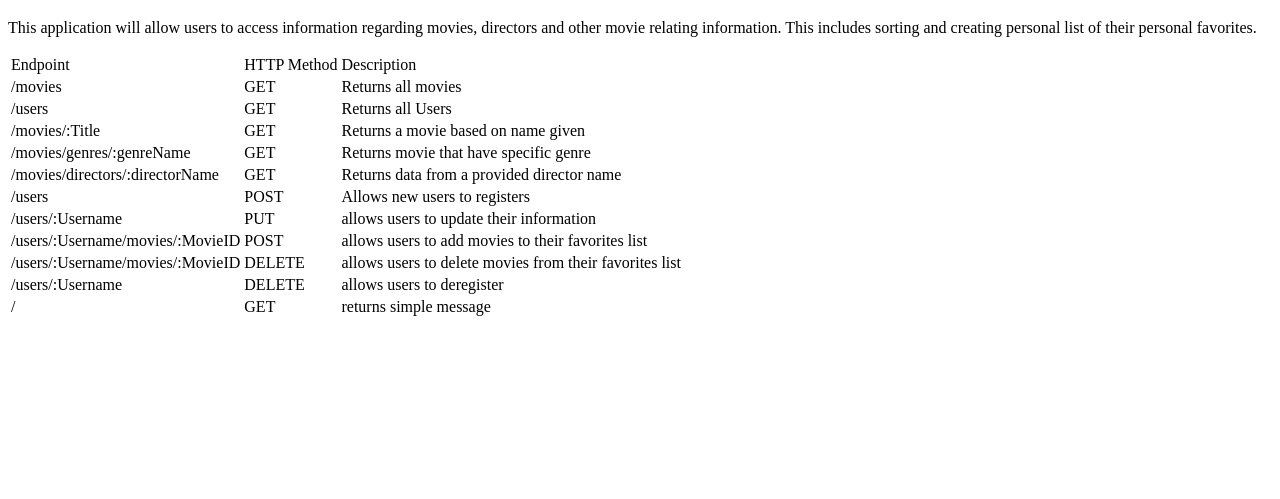
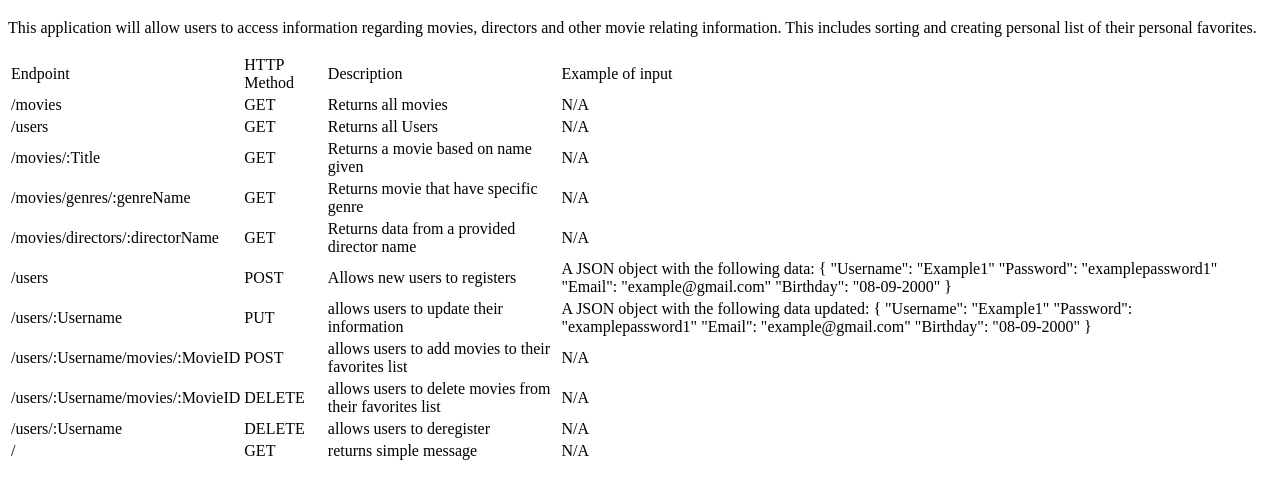
Before and after one commit to drewschmidt145/myflix_api, a website: page public/documentation.html in a window 1280 px wide. Shown: the part 61-560 px from the top of the page. Drawn offline with Linux system fonts and the light colour scheme.

Commit message:
Small Change to documentation.html
when active,

new addition to table to give example of client input

```diff
--- a/public/documentation.html
+++ b/public/documentation.html
@@ -18,6 +18,7 @@
                 <td>Endpoint</td>
                 <td>HTTP Method</td>
                 <td>Description</td>
+                <td>Example of input</td>
             </tr>
         </thead>
         <tbody>
@@ -25,56 +26,81 @@
                 <td>/movies</td>
                 <td>GET</td>
                 <td>Returns all movies</td>
+                <td>N/A</td>
             </tr>
             <tr>
                 <td>/users</td>
                 <td>GET</td>
                 <td>Returns all Users</td>
+                <td>N/A</td>
             </tr>
             <tr>
                 <td>/movies/:Title</td>
                 <td>GET</td>
                 <td>Returns a movie based on name given</td>
+                <td>N/A</td>
             </tr>
             <tr>
                 <td>/movies/genres/:genreName</td>
                 <td>GET</td>
                 <td>Returns movie that have specific genre</td>
+                <td>N/A</td>
             </tr>
             <tr>
                 <td>/movies/directors/:directorName</td>
                 <td>GET</td>
                 <td>Returns data from a provided director name</td>
+                <td>N/A</td>
             </tr>
             <tr>
                 <td>/users</td>
                 <td>POST</td>
                 <td>Allows new users to registers</td>
+                <td> A JSON object with the following data:
+                    {
+                        "Username": "Example1"
+                        "Password": "examplepassword1"
+                        "Email": "example@gmail.com"
+                        "Birthday": "08-09-2000"
+                    }
+                </td>
             </tr>
             <tr>
                 <td>/users/:Username</td>
                 <td>PUT</td>
                 <td>allows users to update their information</td>
+                <td> A JSON object with the following data updated:
+                    {
+                        "Username": "Example1"
+                        "Password": "examplepassword1"
+                        "Email": "example@gmail.com"
+                        "Birthday": "08-09-2000"
+                    }
+                </td>
             </tr>
             <tr>
                 <td>/users/:Username/movies/:MovieID</td>
                 <td>POST</td>
                 <td>allows users to add movies to their favorites list</td>
+                <td>N/A</td>
             </tr>
             <tr>
                 <td>/users/:Username/movies/:MovieID</td>
                 <td>DELETE</td>
                 <td>allows users to delete movies from their favorites list</td>
+                <td>N/A</td>
             </tr>
             <tr>
                 <td>/users/:Username</td>
                 <td>DELETE</td>
                 <td>allows users to deregister</td>
+                <td>N/A</td>
             </tr>
             <tr>
                 <td>/</td>
                 <td>GET</td>
                 <td>returns simple message</td>
+                <td>N/A</td>
             </tr>
         </tbody>
     </table>
```
